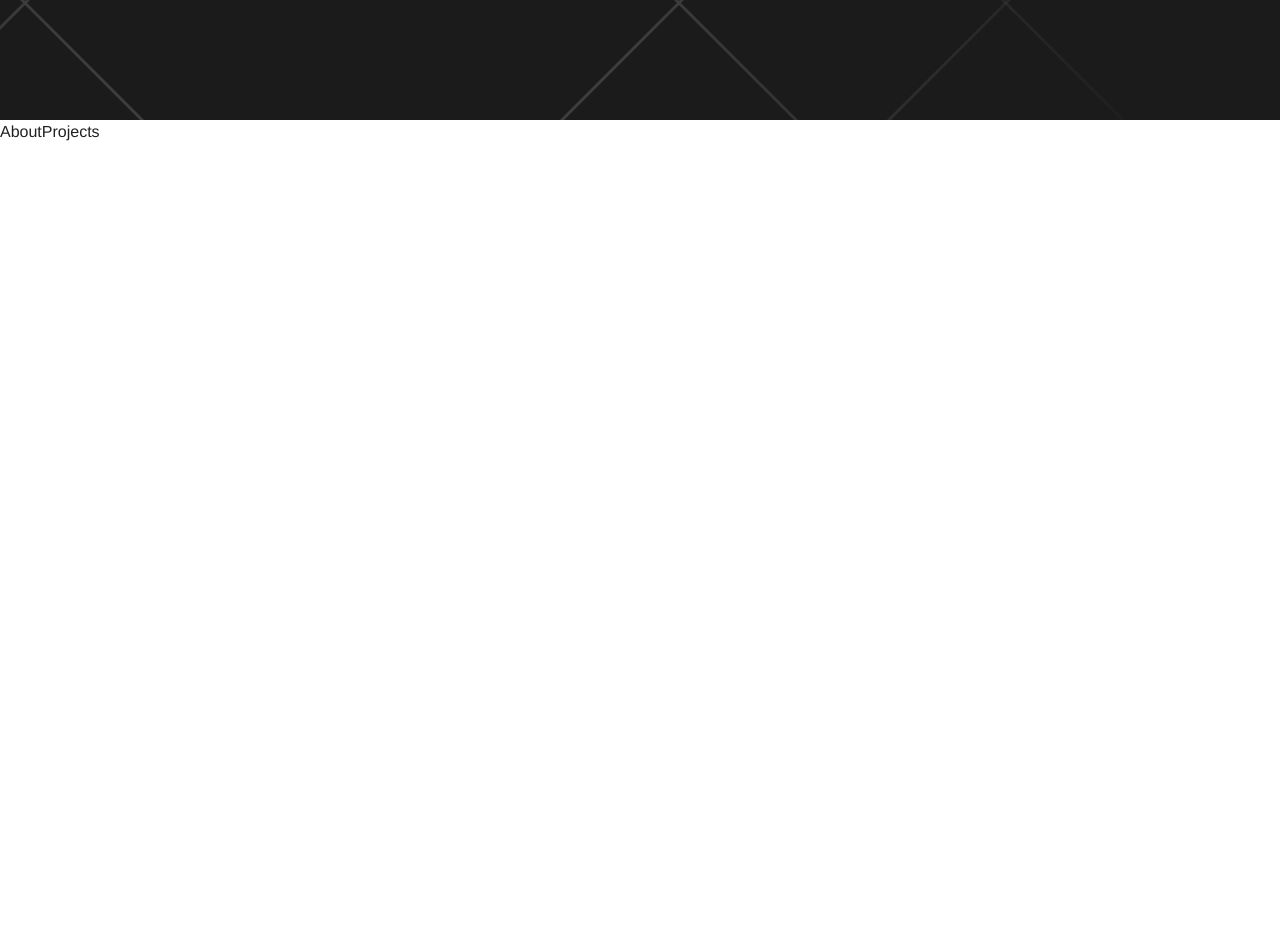
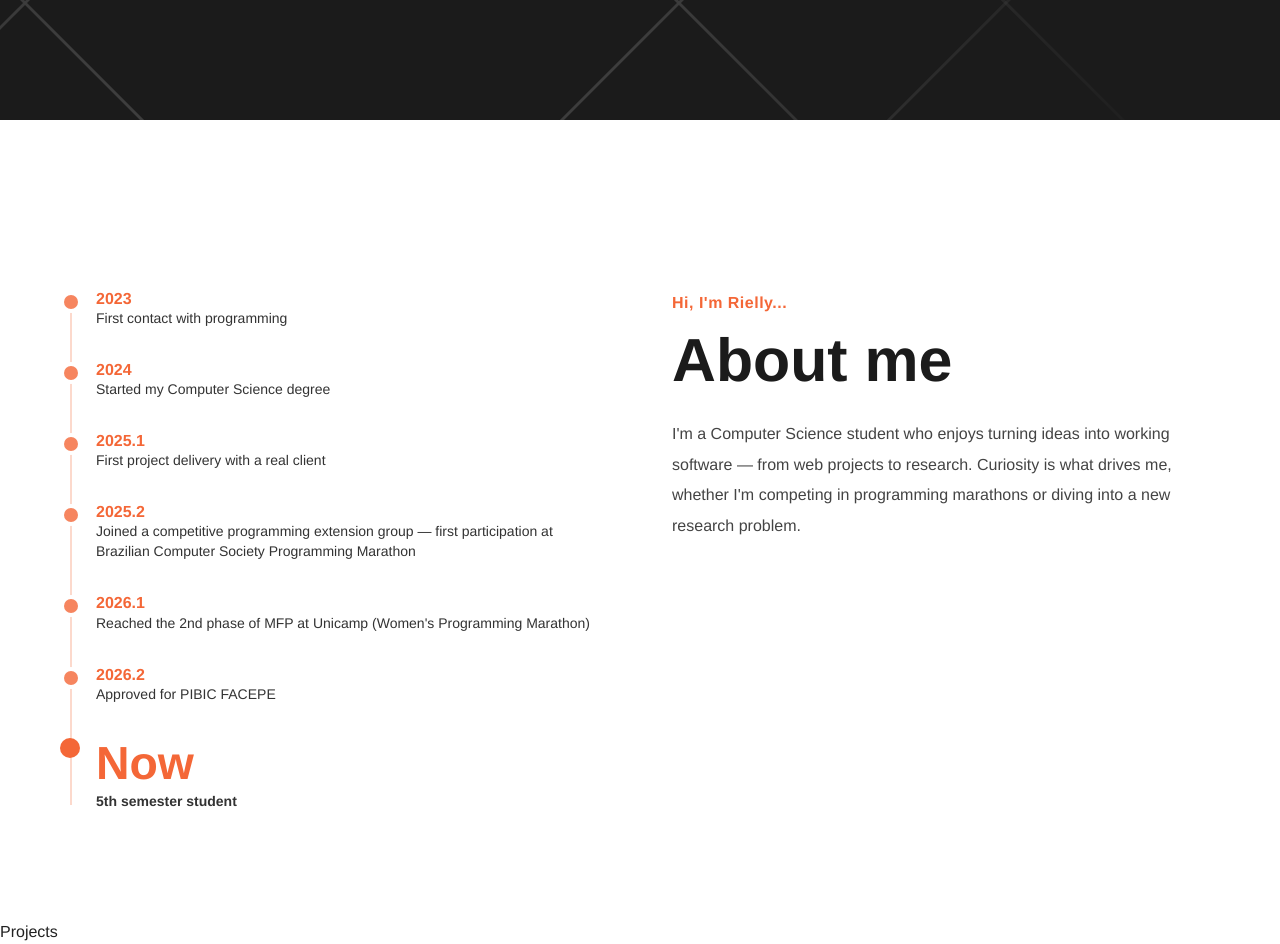
Before and after one commit to rluizaduarte/Portfolio-RD, a Next.js app in the folder portfolio/: page / in a window 1280 px wide. Shown: the part 680-1624 px from the top of the page. Before the commit the page ends 1554 px from the top, so only its background shows below. Built offline with nearby package versions, Linux system fonts and the light colour scheme; what @mui/material-nextjs would draw is missing.

Commit message:
add about section

```diff
--- a/portfolio/app/components/About.tsx
+++ b/portfolio/app/components/About.tsx
@@ -1,7 +1,199 @@
+"use client";
+
+import { useEffect, useRef, useState } from "react";
+import { styled } from "@mui/material/styles";
+import { keyframes } from "@emotion/react";
+import { Box, Container, Grid, Typography } from "@mui/material";
+import theme from "../theme";
+
+const timelineData = [
+  { year: "2023", text: "First contact with programming" },
+  { year: "2024", text: "Started my Computer Science degree" },
+  { year: "2025.1", text: "First project delivery with a real client" },
+  { year: "2025.2", text: "Joined a competitive programming extension group — first participation at Brazilian Computer Society Programming Marathon" },
+  { year: "2026.1", text: "Reached the 2nd phase of MFP at Unicamp (Women's Programming Marathon)" },
+  { year: "2026.2", text: "Approved for PIBIC FACEPE" },
+  { year: "Now", text: "5th semester student" },
+];
+
+const fadeInUp = keyframes`
+  from {
+    opacity: 0;
+    transform: translateY(24px);
+  }
+  to {
+    opacity: 1;
+    transform: translateY(0);
+  }
+`;
+
+const pulse = keyframes`
+  0% { box-shadow: 0 0 0 0 ${theme.palette.secondary.main}66; }
+  70% { box-shadow: 0 0 0 14px ${theme.palette.secondary.main}00; }
+  100% { box-shadow: 0 0 0 0 ${theme.palette.secondary.main}00; }
+`;
+
+const StyledAbout = styled("section")(() => ({
+  minHeight: "100vh",
+  backgroundColor: "#fff",
+  display: "flex",
+  alignItems: "center",
+  padding: "140px 0 80px",
+}));
+
+const TimelineWrapper = styled(Box)(() => ({
+  position: "relative",
+  paddingLeft: "32px",
+}));
+
+const TimelineLine = styled(Box)(() => ({
+  position: "absolute",
+  left: "6px",
+  top: "6px",
+  bottom: "6px",
+  width: "2px",
+  backgroundColor: theme.palette.secondary.main,
+  opacity: 0.25,
+}));
+
+const TimelineItem = styled(Box, {
+  shouldForwardProp: (prop) => prop !== "inView" && prop !== "delay",
+})<{ inView: boolean; delay: number }>(({ inView, delay }) => ({
+  position: "relative",
+  paddingBottom: "32px",
+  opacity: 0,
+  animation: inView ? `${fadeInUp} 0.6s ease forwards` : "none",
+  animationDelay: `${delay}ms`,
+  "&:last-of-type": {
+    paddingBottom: 0,
+  },
+}));
+
+const TimelineDot = styled(Box, {
+  shouldForwardProp: (prop) => prop !== "current",
+})<{ current?: boolean }>(({ current }) => ({
+  position: "absolute",
+  left: current ? "-36px" : "-32px",
+  top: current ? "2px" : "6px",
+  width: current ? "20px" : "14px",
+  height: current ? "20px" : "14px",
+  borderRadius: "50%",
+  backgroundColor: theme.palette.secondary.light,
+  boxShadow: "0 0 0 4px #fff",
+  ...(current && {
+    backgroundColor: theme.palette.secondary.main,
+    animation: `${pulse} 2s infinite`,
+  }),
+}));
+
+function useInView<T extends HTMLElement>() {
+  const ref = useRef<T>(null);
+  const [inView, setInView] = useState(false);
+
+  useEffect(() => {
+    const node = ref.current;
+    if (!node) return;
+
+    const observer = new IntersectionObserver(
+      ([entry]) => {
+        if (entry.isIntersecting) {
+          setInView(true);
+          observer.disconnect();
+        }
+      },
+      { threshold: 0.2 }
+    );
+
+    observer.observe(node);
+    return () => observer.disconnect();
+  }, []);
+
+  return { ref, inView };
+}
+
+function TimelineEntry({
+  year,
+  text,
+  delay,
+  isNow,
+}: {
+  year: string;
+  text: string;
+  delay: number;
+  isNow?: boolean;
+}) {
+  const { ref, inView } = useInView<HTMLDivElement>();
+
+  return (
+    <TimelineItem ref={ref} inView={inView} delay={delay}>
+      <TimelineDot current={isNow} />
+      <Typography
+        variant={isNow ? "h4" : "subtitle1"}
+        sx={{
+          fontWeight: isNow ? 800 : 700,
+          color: "secondary.main",
+          lineHeight: 1.2,
+        }}
+      >
+        {year}
+      </Typography>
+      <Typography
+        variant="body2"
+        sx={{ color: "#333", fontWeight: isNow ? 600 : 400 }}
+      >
+        {text}
+      </Typography>
+    </TimelineItem>
+  );
+}
+
 export default function About() {
   return (
-    <>
-    About
-    </>
+    <StyledAbout id="about">
+      <Container maxWidth="lg">
+        <Grid container spacing={8} sx={{ alignItems: "flex-start" }}>
+          <Grid size={{ xs: 12, md: 6 }}>
+            <TimelineWrapper>
+              <TimelineLine />
+              {timelineData.map((item, index) => (
+                <TimelineEntry
+                  key={item.year}
+                  year={item.year}
+                  text={item.text}
+                  delay={index * 100}
+                  isNow={item.year === "Now"}
+                />
+              ))}
+            </TimelineWrapper>
+          </Grid>
+
+          <Grid size={{ xs: 12, md: 6 }}>
+            <Typography
+              variant="subtitle1"
+              sx={{ color: "secondary.main", fontWeight: 600, mb: 1, letterSpacing: 0.5 }}
+            >
+              Hi, I'm Rielly...
+            </Typography>
+            <Typography
+              variant="h1"
+              sx={{
+                color: "#1b1b1b",
+                fontWeight: 700,
+                mb: 3,
+                fontSize: { xs: "2.8rem", md: "3.8rem" },
+              }}
+            >
+              About me
+            </Typography>
+            <Typography variant="body1" sx={{ color: "#444", lineHeight: 1.9 }}>
+              I'm a Computer Science student who enjoys turning ideas into working
+              software — from web projects to research. Curiosity is what drives me,
+              whether I'm competing in programming marathons or diving into a new
+              research problem.
+            </Typography>
+          </Grid>
+        </Grid>
+      </Container>
+    </StyledAbout>
   );
 }
--- a/portfolio/app/components/Hero.tsx
+++ b/portfolio/app/components/Hero.tsx
@@ -19,6 +19,8 @@ export default function Hero() {
     backgroundColor: theme.palette.primary.main,
     display: "flex",
     alignItems: "center",
+    position: "relative",
+    overflow: "hidden",
   }))
 
   const StyledImg = styled(Image)(() => ({
```
